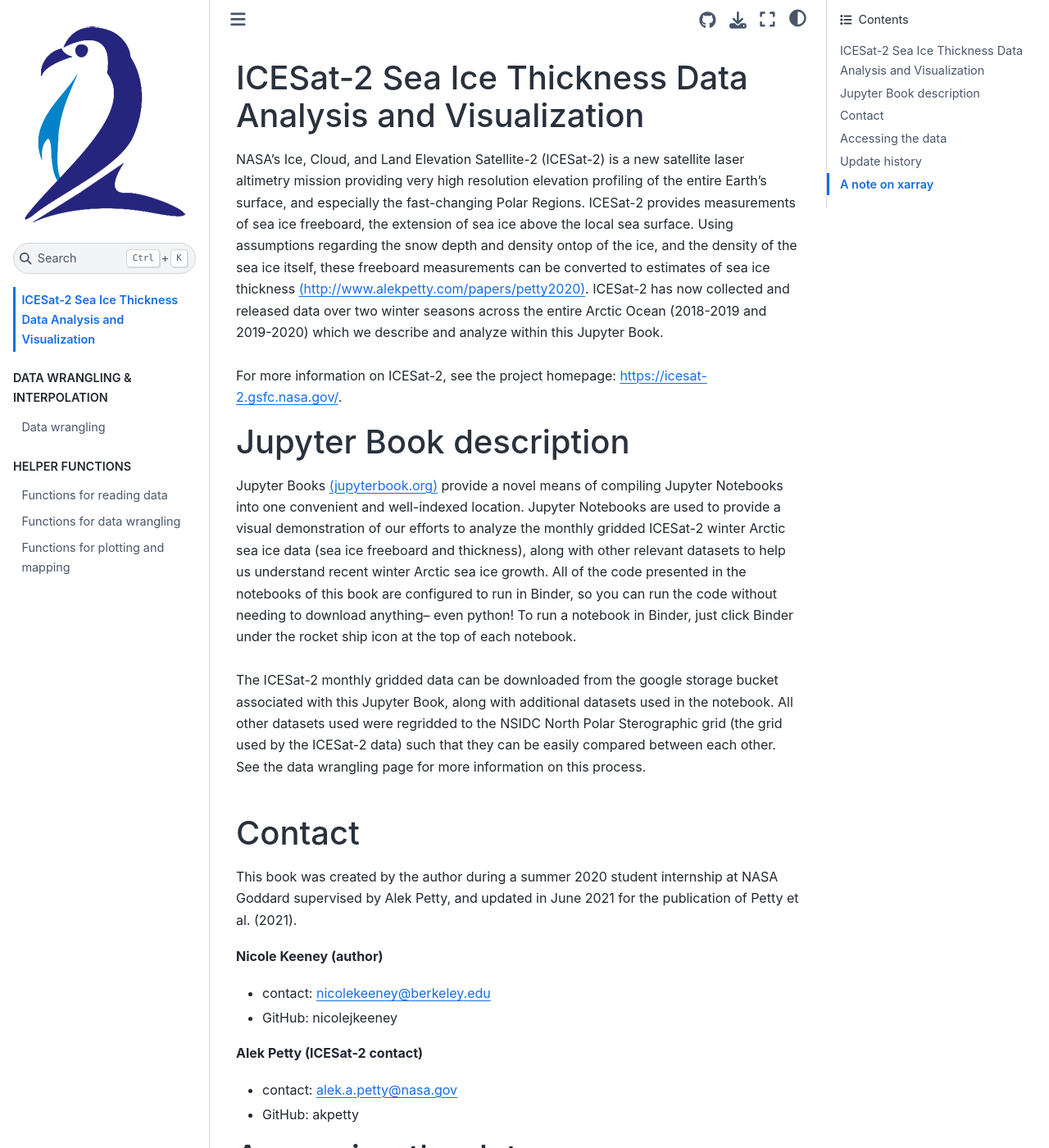
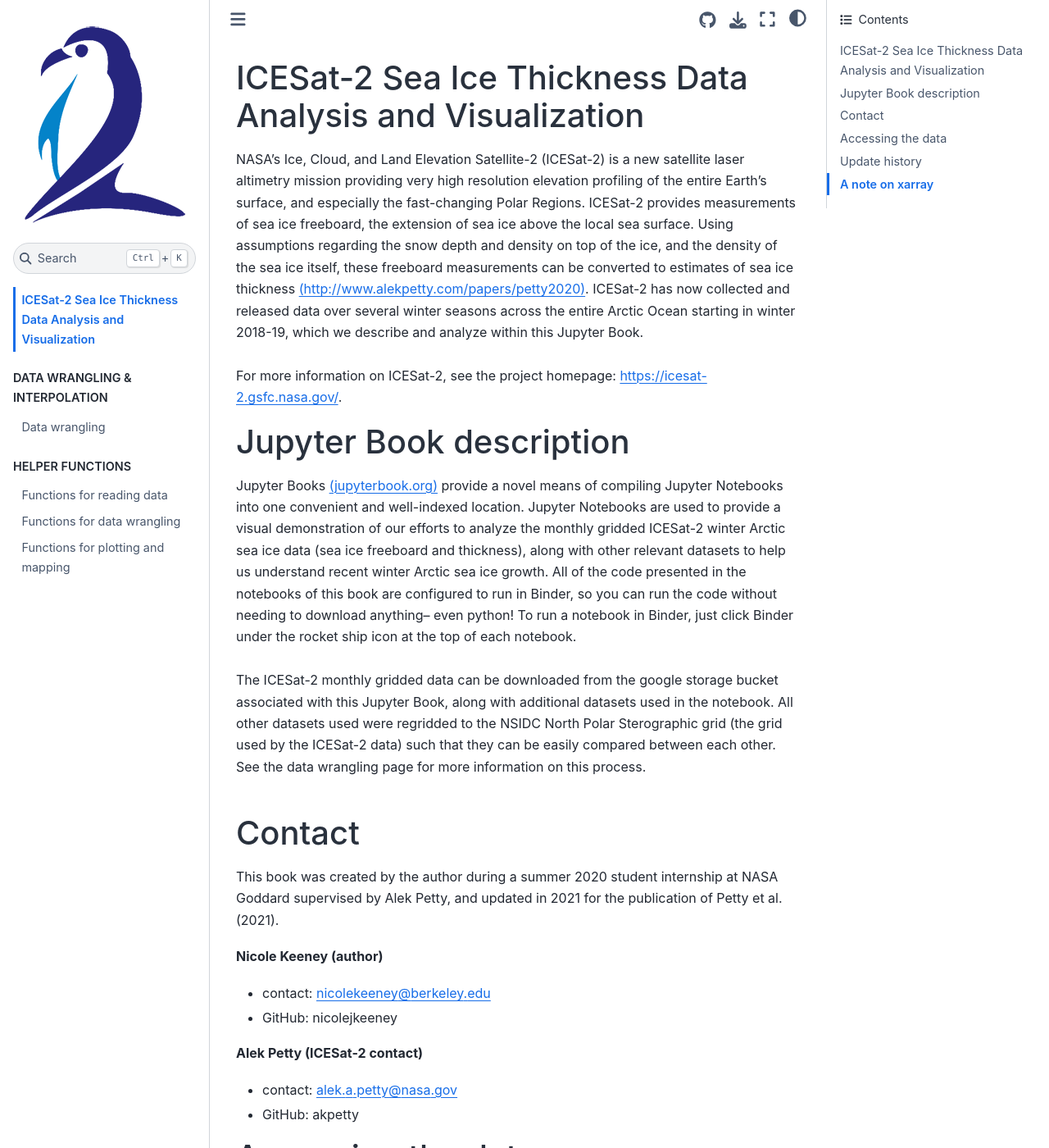
Before and after one commit to nicolejkeeney/icesat2-book, a Jupyter Book: the page built from home.md, in a window 1280 px wide and 1400 px high. Shown: the whole window at 82% size. Built offline with Jupyter Book 1.0.4 settings and Sphinx 7.4.7 and the Sphinx Book theme 1.1.4, drawn with Linux system fonts in a browser that asks for light colours; pages that are not in the unit, such as notebooks, are missing from menus; some of the changed text lies outside the part shown.

Commit message:
updated description

```diff
--- a/home.md
+++ b/home.md
@@ -1,7 +1,7 @@
 ICESat-2 Sea Ice Thickness Data Analysis and Visualization
 =============================================
 
-NASA's Ice, Cloud, and Land Elevation Satellite-2 (ICESat-2) is a new satellite laser altimetry mission providing very high resolution elevation profiling of the entire Earth's surface, and especially the fast-changing Polar Regions. ICESat-2 provides measurements of sea ice freeboard, the extension of sea ice above the local sea surface. Using assumptions regarding the snow depth and density ontop of the ice, and the density of the sea ice itself, these freeboard measurements can be converted to estimates of sea ice thickness [(http://www.alekpetty.com/papers/petty2020)](http://www.alekpetty.com/papers/petty2020). ICESat-2 has now collected and released data over two winter seasons across the entire Arctic Ocean (2018-2019 and 2019-2020) which we describe and analyze within this Jupyter Book. <br><br> For more information on ICESat-2, see the project homepage: [https://icesat-2.gsfc.nasa.gov/](https://icesat-2.gsfc.nasa.gov/).
+NASA's Ice, Cloud, and Land Elevation Satellite-2 (ICESat-2) is a new satellite laser altimetry mission providing very high resolution elevation profiling of the entire Earth's surface, and especially the fast-changing Polar Regions. ICESat-2 provides measurements of sea ice freeboard, the extension of sea ice above the local sea surface. Using assumptions regarding the snow depth and density on top of the ice, and the density of the sea ice itself, these freeboard measurements can be converted to estimates of sea ice thickness [(http://www.alekpetty.com/papers/petty2020)](http://www.alekpetty.com/papers/petty2020). ICESat-2 has now collected and released data over several winter seasons across the entire Arctic Ocean starting in winter 2018-19, which we describe and analyze within this Jupyter Book. <br><br> For more information on ICESat-2, see the project homepage: [https://icesat-2.gsfc.nasa.gov/](https://icesat-2.gsfc.nasa.gov/).
 
 
 # Jupyter Book description
@@ -10,7 +10,7 @@
 
 
 # Contact
-This book was created by the author during a summer 2020 student internship at NASA Goddard supervised by Alek Petty, and updated in June 2021 for the publication of Petty et al. (2021).
+This book was created by the author during a summer 2020 student internship at NASA Goddard supervised by Alek Petty, and updated in 2021 for the publication of Petty et al. (2021).
 
 **Nicole Keeney (author)**
 - contact: nicolekeeney@berkeley.edu
@@ -23,7 +23,7 @@
 
 # Accessing the data
 ICESat-2 data is publicly avaiable through the National Snow and Ice Data Center (NSIDC): https://nsidc.org/data/icesat-2
-<br><br>For user convenience, we also provide a copy of the ICESat-2 monthly gridded freeboard data on a google storage bucket: <br>https://console.cloud.google.com/storage/browser/is2-pso-seaice <br><br>The monthly gridded ICESat-2 freeboard data is stored in the folder IS2SITMOGR4. The file icesat2-book-data.nc contains additional datasets used in the project, but all datasets have be wrangled and regridded. Information about the datasets (including citation and data contact) are included in this file are included in the file attributes, and information about data wrangling is included in the notebook data_wrangling.ipynb.
+<br><br>For user convenience, we also provide a copy of the ICESat-2 monthly gridded freeboard data on a google storage bucket: <br>https://console.cloud.google.com/storage/browser/is2-pso-seaice <br><br>The monthly gridded ICESat-2 freeboard data is stored in the folder IS2SITMOGR4. The file icesat2-book-data.nc contains additional datasets used in the project, but all datasets have be wrangled and regridded to match the ICESat-2 grid. Information about the datasets (including citation and data contact) are included in the file attributes. Details regarding data wrangling is included in the notebook `data_wrangling.ipynb`.
 
 
 # Update history
```
Also changed, not shown: other parts of home.md (+1 -0 lines).
